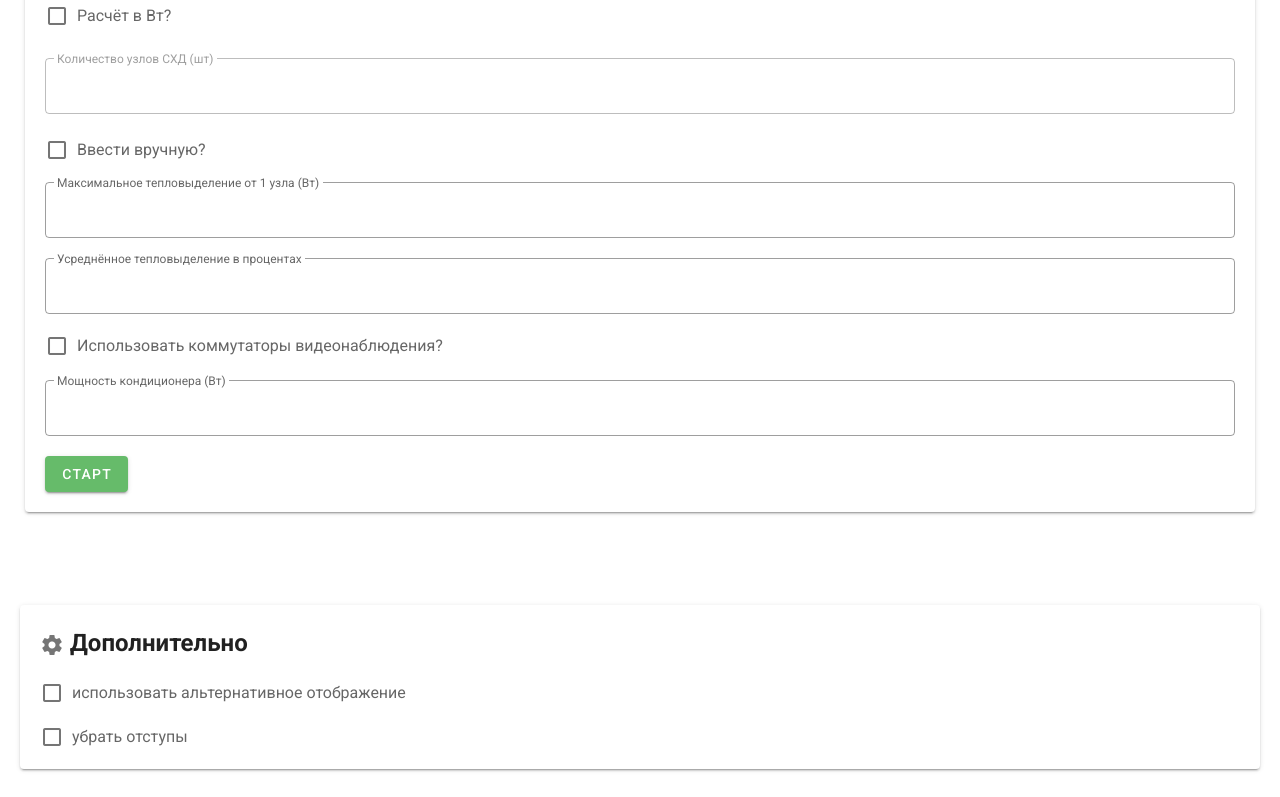
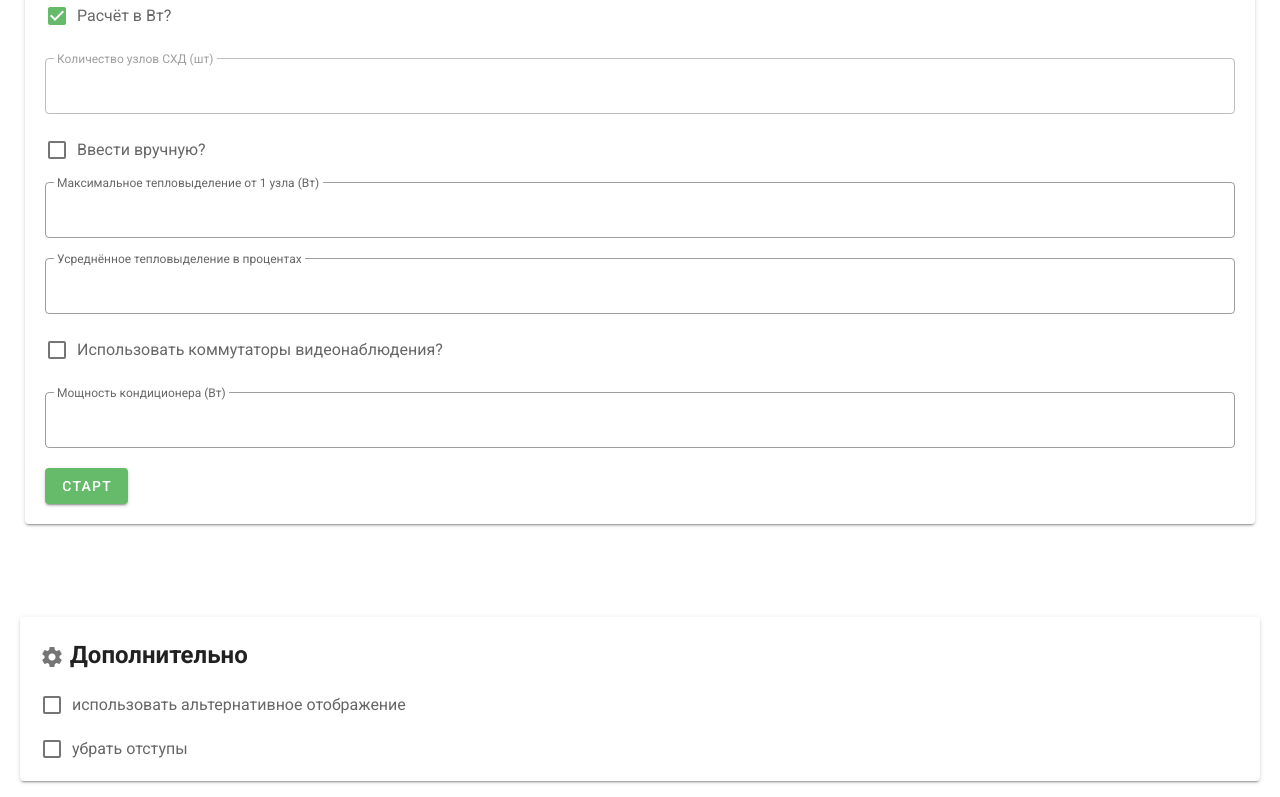
Before and after one commit to Axm749/PD_VUE_2, a Vue app: page / in a window 1280 px wide. Shown: the part 1201-1998 px from the top of the page. Built offline with nearby package versions, Linux system fonts and the light colour scheme.

Commit message:
condition fixes

```diff
--- a/src/components/condition.vue
+++ b/src/components/condition.vue
@@ -34,7 +34,7 @@
             outlined
             required
             clearable
-            :label="WatOpt==true ? heatlabel2: heatlabel1"
+            :label="WatOpt===true ? heatlabel1: heatlabel2"
             :rules="rule"
             hide-details="auto"
             v-model.number="Heat"
@@ -54,6 +54,7 @@
         <v-checkbox
             label="Использовать коммутаторы видеонаблюдения?"
             v-on:change="komutat_Opt"
+            class="mt-5"
         />
 
         <div v-if="komutat_opt">
@@ -66,14 +67,14 @@
             :rules="rule"
             hide-details="auto"
             v-model.number="count_yadr"
-        ></v-text-field>
-        <br>
+            class="mt-5"
+        />
         <v-text-field
             type="number"
             outlined
             required
             clearable
-            :label="WatOpt==true ? komutat_yadrlabel2: komutat_yadrlabel1"
+            :label="WatOpt===true ? komutat_yadrlabel1: komutat_yadrlabel2"
             :rules="rule"
             hide-details="auto"
             v-model.number="komutat_yadr"
@@ -95,7 +96,7 @@
             outlined
             required
             clearable
-            :label="WatOpt==true ? komutat_dostlabel2: komutat_dostlabel1"
+            :label="WatOpt===true ? komutat_dostlabel1: komutat_dostlabel2"
             :rules="rule"
             hide-details="auto"
             v-model.number="komutat_dost"
@@ -107,10 +108,11 @@
             outlined
             required
             clearable
-            :label="WatOpt==true ? condition_label2: condition_label1"
+            :label="WatOpt==true ? condition_label1: condition_label2"
             :rules="rule"
             hide-details="auto"
             v-model.number="condition"
+            class="mt-2"
         />
         <v-btn
             @click="start"
@@ -137,31 +139,45 @@
     export default {
         name: 'my-condition',
         data:() =>({
-            started: false,
-            final_result:0,
-            komutat_opt: false,
-            Usli_self: false,
-            WatOpt: false,
-            Usli_shd: '...',
-            count_yadr:'...',
-            count_dost:'...',
-            Heat: '...',
-            useWats: false,
-            K_sred: '...',
+            started: false,         // вывод результатов расчета (показывать или нет)
+
+            final_result:0,         // количество кондиционеров
+
+            komutat_opt: false,     // опция учета дополнительных коммутаторов
+            Usli_self: false,       // дать ли пользователю вводить число узлов СХД
+            Usli_shd: '...',        // число узлов СХД
+
+
+
+
+
+            // useWats: false,
+            K_sred: '...',          // Усреднённое тепловыделение в процентах (0-100)
+
+            WatOpt: true,           // использование ваттов как единиц измерения
+            // все текстовые приписки к соответствующим полям ввода в зависимости от единиц измерения
             heatlabel2:'Максимальное тепловыделение от 1 узла (BTU/hr)',
             heatlabel1:'Максимальное тепловыделение от 1 узла (Bт)',
-            rule: [
-            value => !!value || 'Необходимо заполнить это поле.',
-    ],                       //Правила для текстовых полей
+            Heat: '...',            // тепловыделение одного узла
+
             komutat_yadrlabel2:'Тепловыделение коммутатора ядра (BTU/hr)',
             komutat_yadrlabel1:'Тепловыделение коммутатора ядра (Bт)',
-            komutat_yadr:'...',
+            komutat_yadr:'...',     // Тепловыделение коммутатора ядра
+            count_yadr:'...',       // Количество коммутаторов ядра
+
             komutat_dostlabel2:'Тепловыделение коммутатора доступа (BTU/hr)',
             komutat_dostlabel1:'Тепловыделение коммутатора доступа (Bт)',
-            komutat_dost:'...',
-            condition:'...',
+            komutat_dost:'...',     // Тепловыделение коммутатора доступа
+            count_dost:'...',       // Количество коммутаторов доступа
+
             condition_label2:'Мощность кондиционера (BTU/hr)',
             condition_label1:'Мощность кондиционера (Вт)',
+            condition:'...',        // Мощность кондиционера
+
+
+            rule: [
+                value => !!value || 'Необходимо заполнить это поле.',
+                ],                  //Правила для текстовых полей
         }),
         methods:{
             start(){
@@ -172,13 +188,16 @@
                     this.komutat_dost = 0
                     this.count_yadr=0
                     this.count_dost=0
+                    this.komutat_klast=0
                 }
-                if(this.useWats==false){
+
+                console.log(this.WatOpt)
+                if(this.WatOpt==false){
+
                     result = (
-                        (this.Heat*this.K_sred/100*this.Usli_shd)
-                        /3.41 +this.komutat_klast/3.41
-                        +(this.count_yadr*this.komutat_yadr+this.count_dost*this.komutat_dost)
-                        /3.41
+                        (this.Heat*this.K_sred/100*this.Usli_shd)/3.41
+                        // +this.komutat_klast/3.41
+                        +(this.count_yadr*this.komutat_yadr+this.count_dost*this.komutat_dost)/3.41
                         )
                     console.log('result', result)
                     console.log('Heat', this.Heat)
@@ -187,14 +206,18 @@
                     console.log('komutat_dost', this.komutat_dost)
                     console.log('komutat_opt', this.komutat_opt)
                     console.log('Condition', this.condition)
-                    // console.log('Condition', result)
-                    this.final_result= Math.ceil(result/this.condition)
+                    this.final_result= Math.ceil(result/(this.condition/3.41))
                 }else{
-                    result = (
-                        (this.Heat*this.K_sred/100*this.Usli_shd)
-                        +this.komutat_klast+
-                        (this.count_yadr*this.komutat_yadr+this.count_dost*this.komutat_dost)
-                    )
+
+
+
+                    result = (this.Heat * (this.K_sred/100) * this.Usli_shd)
+
+                    // result += this.komutat_klast
+
+                    result += this.count_yadr * this.komutat_yadr + this.count_dost * this.komutat_dost
+
+
                     console.log('result', result)
                     console.log('Heat', this.Heat)
                     console.log('K_sred', this.K_sred)
```
